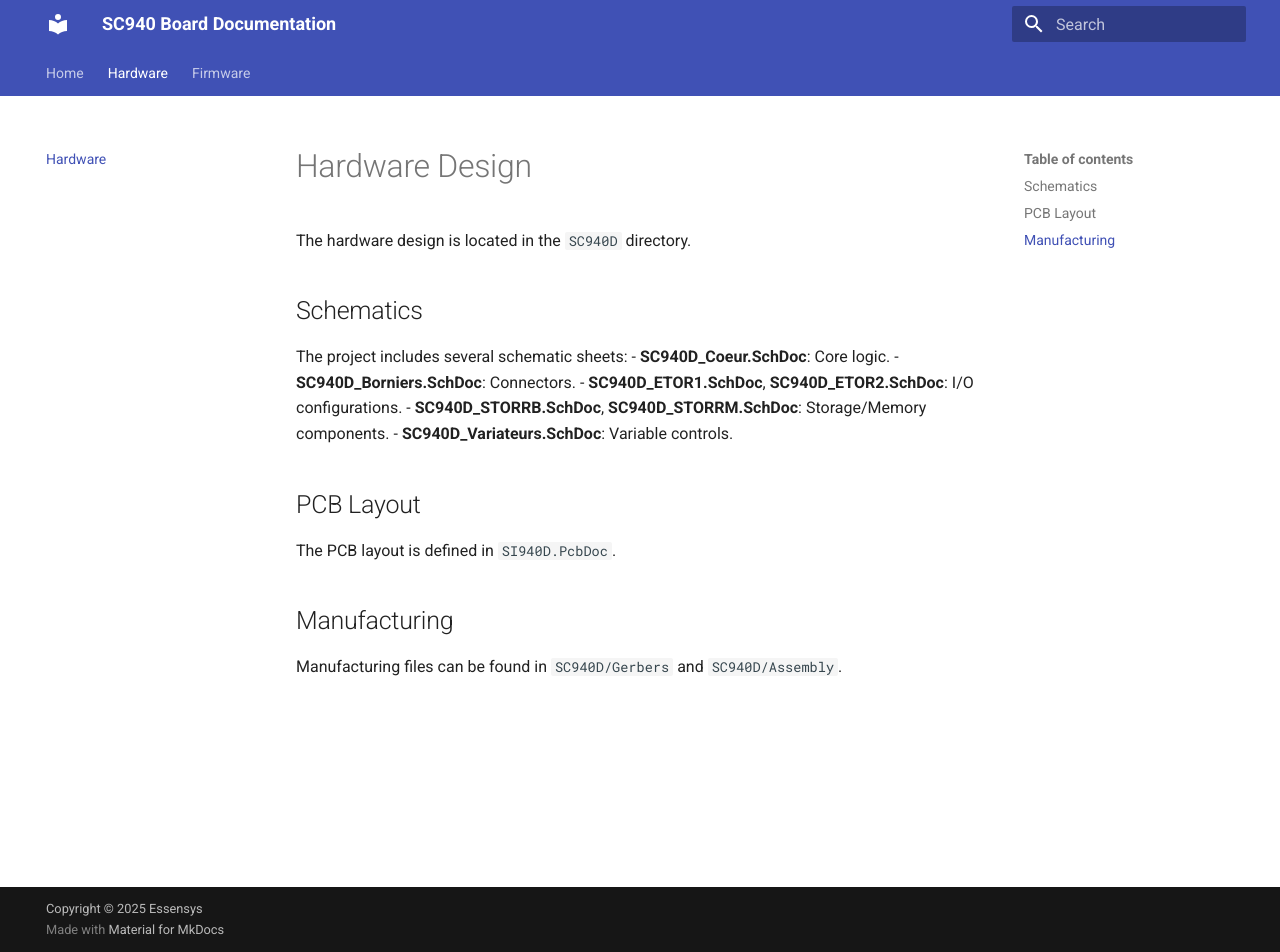
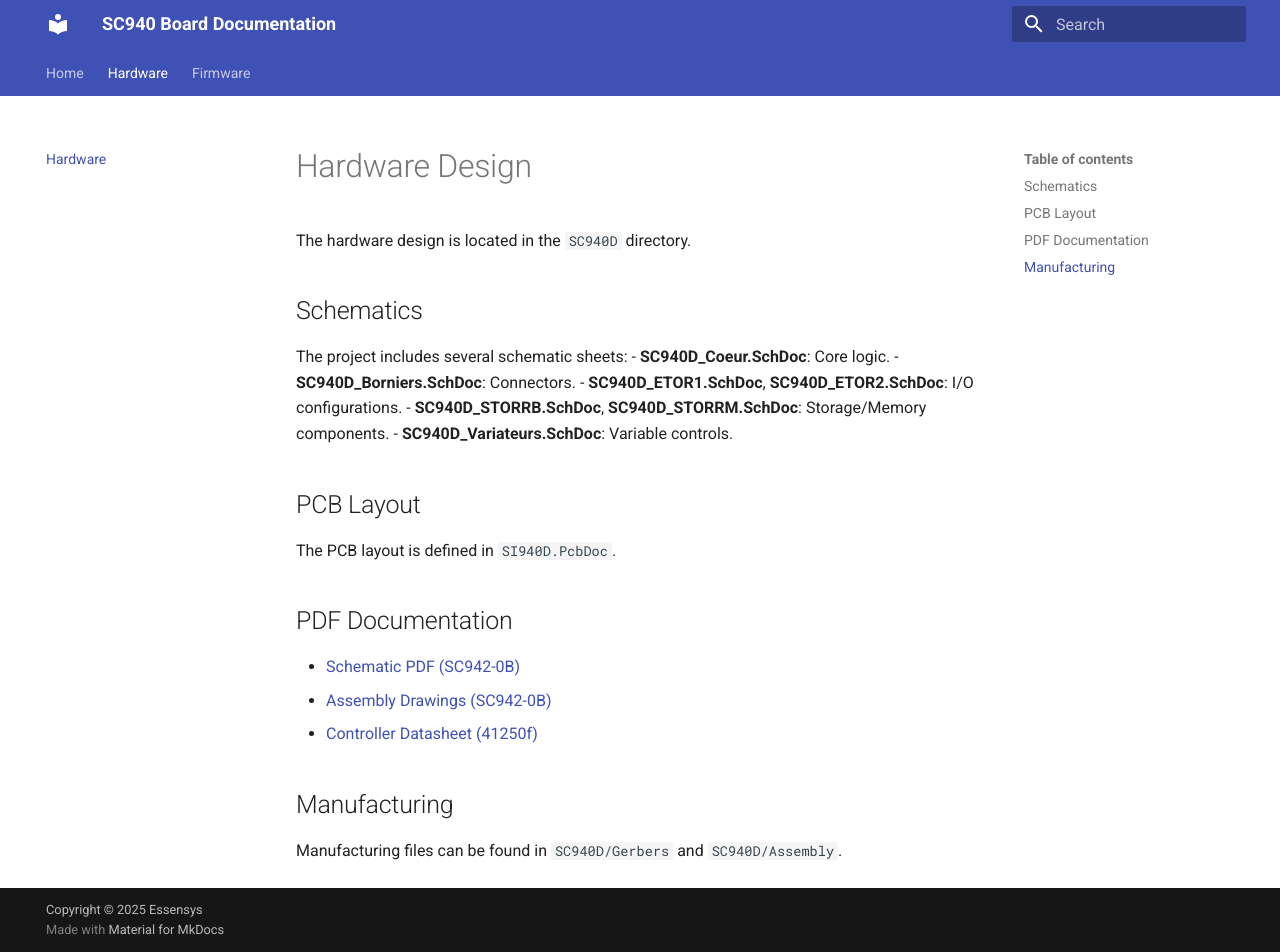
Before and after one commit to essensys-hub/essebsys-board-SC940, an MkDocs documentation site: the page built from docs/hardware.md, in a window 1280 px wide and 952 px high. Built offline with MkDocs 1.6.1 and Material for MkDocs 9.7.7, drawn with Linux system fonts in a browser that asks for light colours.

Commit message:
docs: add PDF documentation (schematics, assembly, datasheet)

```diff
--- a/docs/hardware.md
+++ b/docs/hardware.md
@@ -15,6 +15,12 @@ The project includes several schematic sheets:
 
 The PCB layout is defined in `SI940D.PcbDoc`.
 
+## PDF Documentation
+
+- [Schematic PDF (SC942-0B)](assets/pdfs/Schematic%20PDF_SC942-0B.pdf)
+- [Assembly Drawings (SC942-0B)](assets/pdfs/Assembly%20Drawings_SC942-0B.pdf)
+- [Controller Datasheet (41250f)](assets/pdfs/41250f.pdf)
+
 ## Manufacturing
 
 Manufacturing files can be found in `SC940D/Gerbers` and `SC940D/Assembly`.
```
Also changed, not shown: 3 other files.
